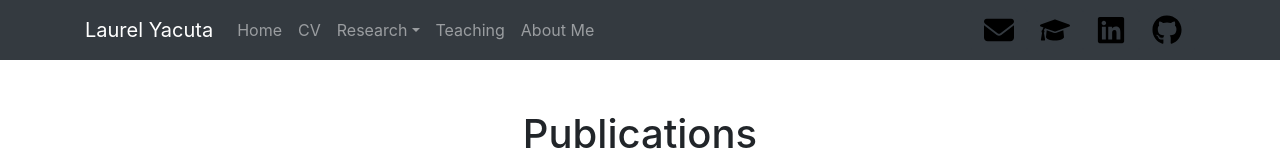
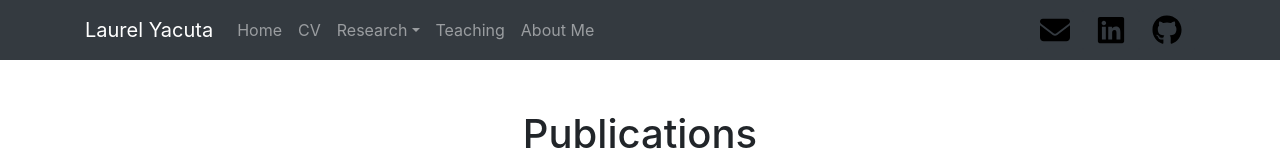
Before and after one commit to laurelyacuta/laurelyacuta.github.io, a React (Create React App) app: page /publications in a window 1280 px wide. Shown: the top 160 px of the page. Built offline with nearby package versions, Linux system fonts and the light colour scheme.

Commit message:
Updated links in navbar

```diff
--- a/src/components/navbar/index.js
+++ b/src/components/navbar/index.js
@@ -24,7 +24,7 @@ class NavBar extends Component {
             </Nav>
           </Navbar.Collapse>
           <Navbar.Collapse className="justify-content-end">
-            <Button variant="dark" href="mailto:example@gmail.com">
+            <Button variant="dark" href="mailto:lyacuta@ucdavis.edu">
               <img
                 src="./envelope-solid.svg"
                 width="30"
@@ -32,15 +32,7 @@ class NavBar extends Component {
                 className="d-inline-block align-top"
                 alt="Email"/>
             </Button>
-            <Button variant="dark" href="https://scholar.google.com/">
-              <img
-                src="./graduation-cap-solid.svg"
-                width="30"
-                height="30"
-                className="d-inline-block align-top"
-                alt="Google Scholar"/>
-            </Button>
-            <Button variant="dark" href="https://www.linkedin.com/">
+            <Button variant="dark" href="https://www.linkedin.com/in/laurel-yacuta-890527129?trk=people-guest_people_search-card">
               <img
                 src="./linkedin-brands.svg"
                 width="30"
@@ -48,7 +40,7 @@ class NavBar extends Component {
                 className="d-inline-block align-top"
                 alt="LinkedIn"/>
             </Button>
-            <Button variant="dark" href="https://github.com/">
+            <Button variant="dark" href="https://github.com/laurelyacuta">
               <img
                 src="./github-brands.svg"
                 width="30"
```
